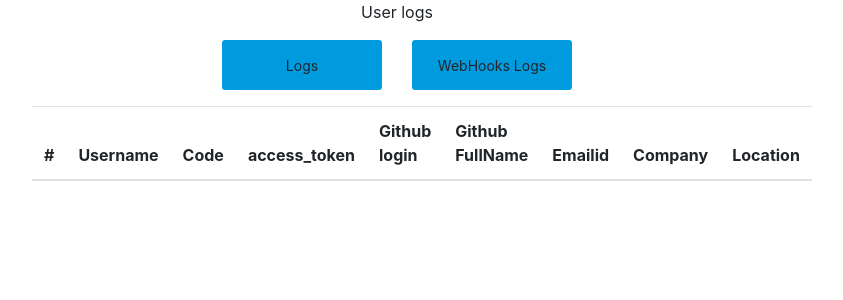
After one commit to AbhishekSubba/myfirstusermodule, a Django app: page /UserModule/findlogs/ in a window 1280 px wide. The commit adds this page. Shown: the top 300 px of the page, without its empty margins (243-1086 px from the left). Run offline with Django 3.2, Linux system fonts and the light colour scheme; lists and menus that the app fills with data are empty; some libraries are stand-ins or nearby versions.

Commit message:
User Logs

```diff
--- /dev/null
+++ b/UserModule/templates/UserModule/logs.html
@@ -0,0 +1,157 @@
+<!DOCTYPE html>
+<html lang="en">
+  <head>
+    <meta charset="UTF-8" />
+    <meta name="viewport" content="width=device-width, initial-scale=1.0" />
+    <title>logs</title>
+    <link
+      rel="stylesheet"
+      href="https://stackpath.bootstrapcdn.com/bootstrap/4.4.1/css/bootstrap.min.css"
+      integrity="sha384-Vkoo8x4CGsO3+Hhxv8T/Q5PaXtkKtu6ug5TOeNV6gBiFeWPGFN9MuhOf23Q9Ifjh"
+      crossorigin="anonymous"
+    />
+    <style type="text/css">
+      #logcheckid {
+        background-color: #009bdf;
+        width: 100%;
+        height: 50px;
+      }
+      #webHookid {
+        background-color: #009bdf;
+        width: 100%;
+        height: 50px;
+      }
+    </style>
+  </head>
+  <body>
+    <div class="container">
+      <div class="row">
+        <div class="col-sm-4"></div>
+        <div class="col-sm-4" style="text-align: center;">
+          <p>
+            User logs
+          </p>
+        </div>
+        <div class="col-sm-4"></div>
+      </div>
+      <div class="row">
+        <div class="col-sm-4"></div>
+        <div class="col-sm-2">
+          {% csrf_token %}
+          <div class="form-group">
+            <button
+              type="button"
+              onclick="logcheck();"
+              tabindex="3"
+              id="logcheckid"
+              class="btn btn-orange btn-block btn-sm"
+            >
+              Logs
+            </button>
+          </div>
+        </div>
+        <div class="col-sm-2">
+          {% csrf_token %}
+          <div class="form-group">
+            <button
+              type="button"
+              onclick="webHook();"
+              tabindex="3"
+              id="webHookid"
+              class="btn btn-orange btn-block btn-sm"
+            >
+              WebHooks Logs
+            </button>
+          </div>
+        </div>
+        <div class="col-sm-4"></div>
+      </div>
+      <div class="row">
+        <div class="col-sm-2"></div>
+        <div class="col-sm-8" id="reportLive">
+          <table class="table table-striped">
+            <thead>
+              <tr>
+                <th scope="col">#</th>
+                <th scope="col">Username</th>
+                <th scope="col">Code</th>
+                <th scope="col">access_token</th>
+                <th scope="col">Github login</th>
+                <th scope="col">Github FullName</th>
+                <th scope="col">Emailid</th>
+                <th scope="col">Company</th>
+                <th scope="col">Location</th>
+              </tr>
+            </thead>
+            <tbody></tbody>
+          </table>
+        </div>
+        <div class="col-sm-2"></div>
+      </div>
+    </div>
+
+    <script
+      src="https://code.jquery.com/jquery-3.4.1.slim.min.js"
+      integrity="sha384-J6qa4849blE2+poT4WnyKhv5vZF5SrPo0iEjwBvKU7imGFAV0wwj1yYfoRSJoZ+n"
+      crossorigin="anonymous"
+    ></script>
+    <script
+      src="https://cdn.jsdelivr.net/npm/popper.js@1.16.0/dist/umd/popper.min.js"
+      integrity="sha384-Q6E9RHvbIyZFJoft+2mJbHaEWldlvI9IOYy5n3zV9zzTtmI3UksdQRVvoxMfooAo"
+      crossorigin="anonymous"
+    ></script>
+    <script
+      src="https://code.jquery.com/jquery-3.4.1.min.js"
+      integrity="sha256-CSXorXvZcTkaix6Yvo6HppcZGetbYMGWSFlBw8HfCJo="
+      crossorigin="anonymous"
+    ></script>
+    <script type="text/javascript">
+      function logcheck() {
+        var ID = 1;
+        $.ajax({
+          type: "POST",
+          url: "/UserModule/getLogs/",
+          dataType: "json",
+          data: {
+            ID: ID,
+            csrfmiddlewaretoken: $("input[name=csrfmiddlewaretoken]").val(),
+          },
+          success: function (result) {
+            var trEls = "";
+            var trElsLive = "";
+            for (var j = 0; j < result.length; j++) {
+              var location = result.data[j].location;
+              var githubfullname = result.data[j].githubfullname;
+              trEls += "<tr>";
+              trEls += "<th scope='row'>" + j + "</td>";
+              trEls += "<td>" + result.data[j].username + "</td>";
+              trEls += "<td> " + result.data[j].Code + "</td>";
+              trEls += "<td>" + result.data[j].access_token + "</td>";
+              trEls += "<td>" + result.data[j].githublogin + "</td>";
+              trEls +=
+                "<td> " + githubfullname != null
+                  ? githubfullname
+                  : "" + "</th>";
+              trEls += "<td>" + location === null ? " " : location + "</td>";
+              trEls +=
+                "<td>" + result.data[j].emailid != null
+                  ? result.data[j].emailid
+                  : "" + "</td>";
+              trEls +=
+                "<td> " + result.data[j].Company != null
+                  ? result.data[j].Company
+                  : "" + "</td>";
+              trEls +=
+                "<td>" + result.data[j].location != null
+                  ? result.data[j].location
+                  : "" + "</td>";
+              trEls += "</tr>";
+            }
+            trElsLive += trEls;
+            $("#reportLive table tbody").html(trElsLive);
+          },
+        });
+      }
+    </script>
+  </body>
+</html>
--- a/UserModule/urls.py
+++ b/UserModule/urls.py
@@ -6,6 +6,7 @@ urlpatterns = [
     path('', views.list_item),
     path('UserLogin/', views.LoginValidate),
     path('GithubAuth/', views.admin),
-    # path('GithubAuthBtnurl/', views.GithubAuthentication),
-    path('callback/', views.GenerateAccesstoken)
+    path('findlogs/', views.findlogs),
+    path('callback/', views.GenerateAccesstoken),
+    path('getLogs/', views.getLogsForWebhooks)
 ]
--- a/UserModule/views.py
+++ b/UserModule/views.py
@@ -61,15 +61,8 @@ def LoginValidate(request):
 
 
 def admin(request):
-    return render(request, 'UserModule/admin.html')
-
-
-# def GithubAuthentication(request):
-#     client_id = "ba009bdec135aa5660a5"
-#     client_secret = "6f74d052b296924bbb7fc657e5d42ea285920a8d"
-#     redirect_uri = "https://myfirstusermodule.herokuapp.com/login/callback"
-
-#     return HttpResponse('')
+    username = request.session.get('UserLoginid')
+    return render(request, 'UserModule/admin.html', {'username': username})
 
 
 def GenerateAccesstoken(request):
@@ -110,3 +103,26 @@ def GetGithubUserDetails(request, code, access_token):
         Company=userDetails["company"]
     )
     act.save()
+
+
+def findlogs(request):
+    return render(request, 'UserModule/logs.html')
+
+
+def getLogsForWebhooks(request):
+    username = request.session.get('UserLoginid')
+    data = tblAccess_token.objects.all()
+    datajsn = serializers.serialize('json', data)
+    # print(datajsn)
+    datajsn = json.loads(datajsn)
+    for d in datajsn:
+        del d['pk']
+        del d['model']
+    parsed_json = json.dumps(datajsn, indent=4, sort_keys=True)
+    parsed_json = json.loads(parsed_json)
+    parsed_jsonobj = {}
+    length = len(parsed_json)
+    for i in range(0, length):
+        parsed_jsonobj[i] = parsed_json[i]["fields"]
+    finaldata = {'length': length, 'data': parsed_jsonobj}
+    return JsonResponse(finaldata, content_type="application/json", safe=False)
--- a/UserModuleProject/urls.py
+++ b/UserModuleProject/urls.py
@@ -21,6 +21,6 @@ urlpatterns = [
     path('UserModule/', include('UserModule.urls')),
     path('', include('UserModule.urls')),
     path('UserModule/GithubAuth/', include('UserModule.urls')),
-    # path('UserModule/GithubAuthBtnurl/', include('UserModule.urls')),
+    path('UserModule/getLogs/', include('UserModule.urls')),
     path('UserModule/callback/', include('UserModule.urls'))
 ]
```
Also changed, not shown: UserModule/templates/UserModule/admin.html (+28 -1 lines).
